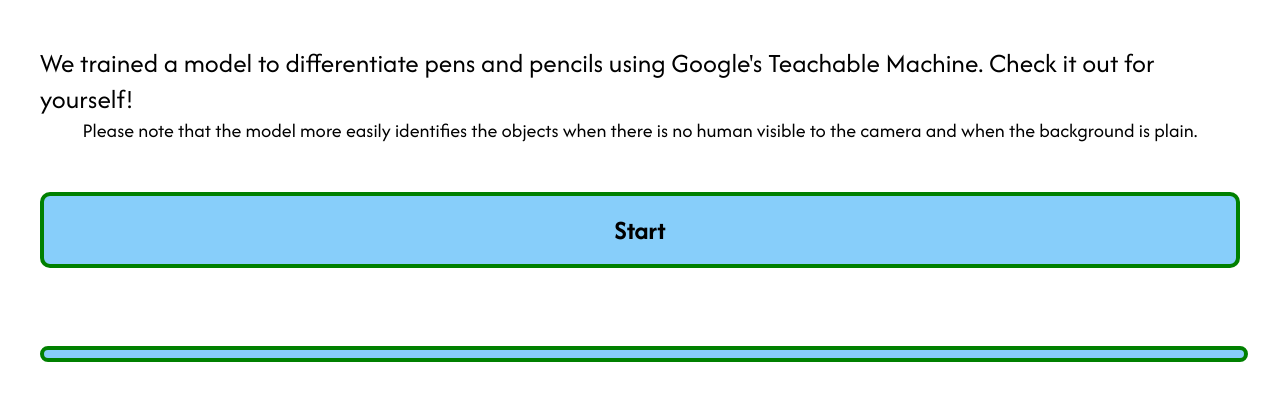
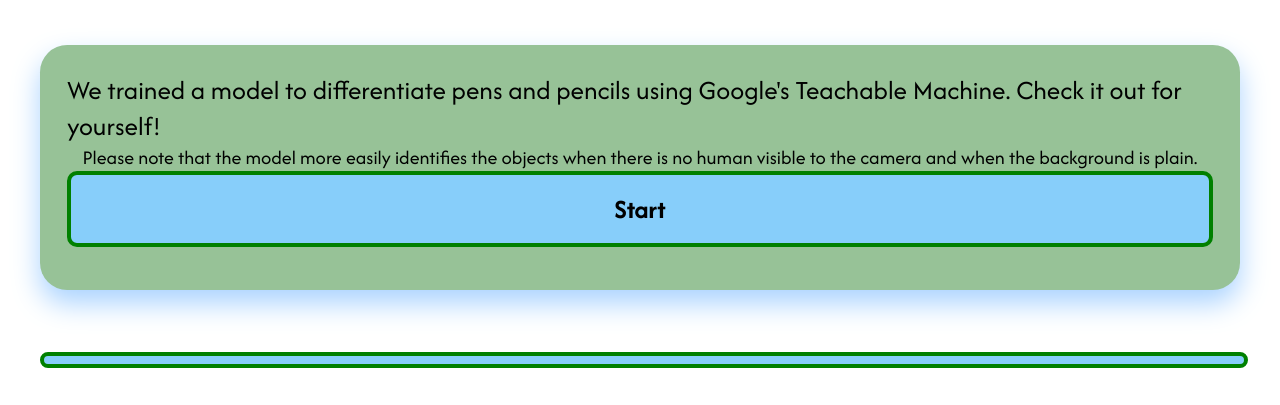
Before and after one commit to WolfCipher/TechHero, a plain HTML site: page pages/teachable-machine.html in a window 1280 px wide. Shown: the part 395-800 px from the top of the page. Drawn offline with Linux system fonts and the light colour scheme.

Commit message:
content-card class added to visually differentiate sections

```diff
--- a/assets/styles.css
+++ b/assets/styles.css
@@ -174,6 +174,19 @@ button {
 button:disabled {
   background: var(--pale-blue);
   border-color: var(--pale-green);
+}
+
+/* A card with a green background, rounded-corners, and blue shadow */
+.content-card {
+  margin: 20px, 0px;
+  padding: 1em;
+  background-color: var(--pale-green);
+  border-radius: 1em;
+  box-shadow: 0 0.5em 1em var(--pale-blue);
+
+  /* Keep items organized as they were when previously only surrounded by the content class */
+  display: flex;
+  flex-direction: column;
 }
 
 /********************************
--- a/pages/teachable-machine.html
+++ b/pages/teachable-machine.html
@@ -23,6 +23,8 @@
     <div class="content">
     <!-- RH: This content class creates the white page backdrop and padding to differentiate text from the light green background. -->
         <h1>Teachable Machine Image Model</h1>
+        <div class="content-card">
+        <!-- RH: This content-card class adds visual separation between sections with a new background color and box shadow -->
             <div class="col">
             <!-- PH/RH: This col class uses the Flexible Box Layout Module. It makes centering children horizontally in a manner that is responsive to different screen sizes easier. The column flex-direction ensures that the children are listed vertically rather than horizontally. -->
                 <p>We trained a model to differentiate pens and pencils using Google's Teachable Machine. Check it out for yourself!</p>
@@ -42,7 +44,7 @@
                     </div>
                 </div>
             </div>
-
+        </div>
         <hr>
 
         <div>
```
Lines whose indentation alone changed are shown as unchanged.
